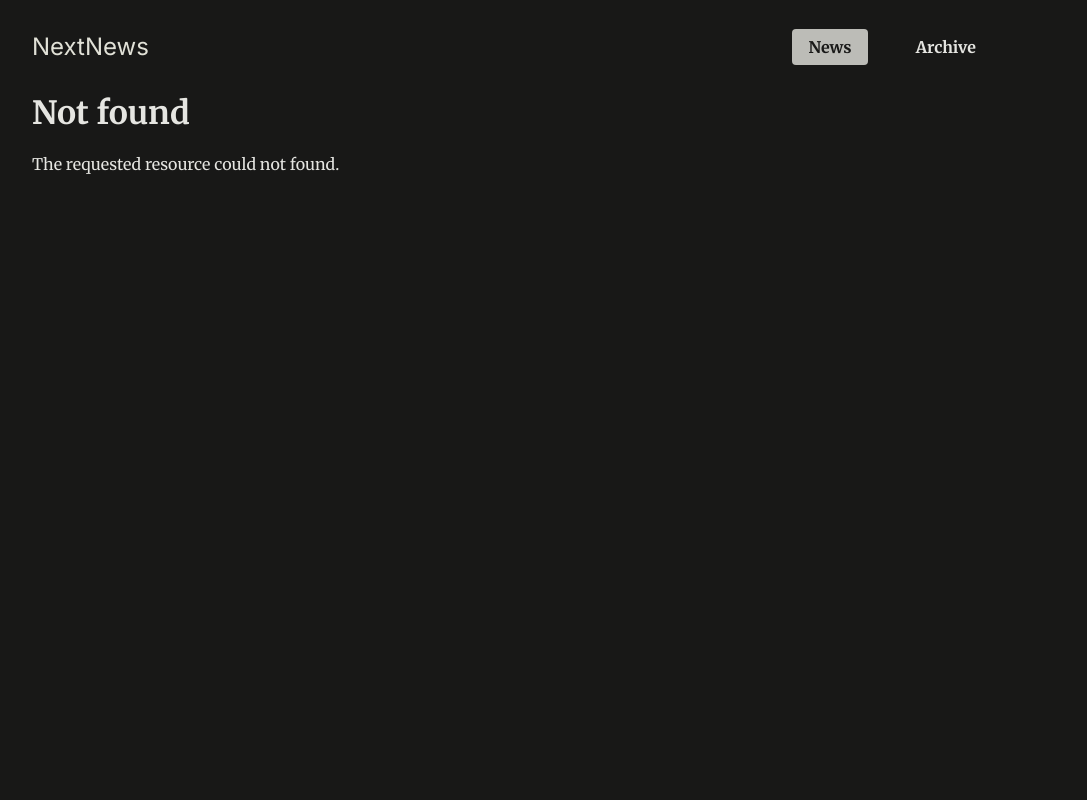
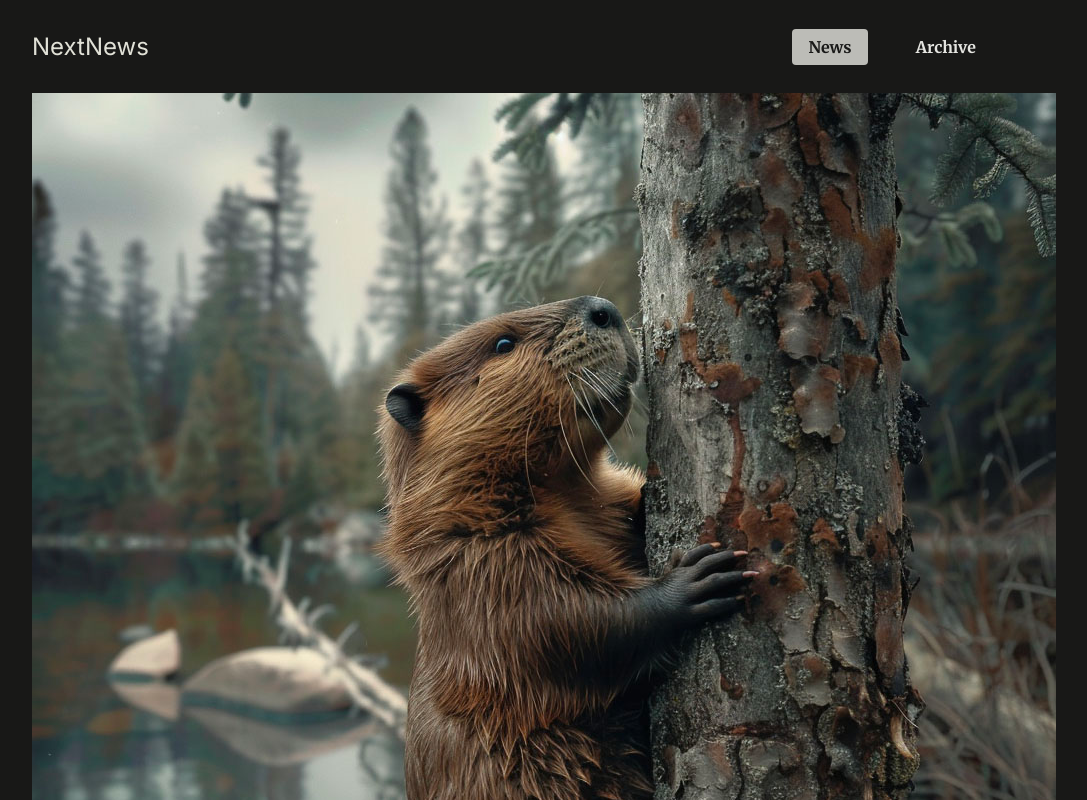
Before and after one commit to devayoub99/Learn-next-js, a Next.js app: page /news/beaver-plague/image in a window 1280 px wide. Before the commit this address had no page. Shown: the top 800 px of the page, without its empty margins (128-1215 px from the left). Built offline with nearby package versions, Linux system fonts and the light colour scheme.

Commit message:
Add a route inside Dynamic route

```diff
--- /dev/null
+++ b/app/news/[slug]/image/page.js
@@ -0,0 +1,18 @@
+import { notFound } from "next/navigation";
+import { DUMMY_NEWS } from "@/dummy-news";
+
+export default function NewsImagePage({ params }) {
+  const { slug } = params;
+
+  const newsData = DUMMY_NEWS.find((item) => item.slug === slug);
+
+  if (!newsData) {
+    notFound();
+  }
+
+  return (
+    <div className="fullscreen-image">
+      <img src={`/images/news/${newsData.image}`} alt={newsData.title} />
+    </div>
+  );
+}
--- a/app/news/[slug]/page.js
+++ b/app/news/[slug]/page.js
@@ -1,4 +1,5 @@
 import { DUMMY_NEWS } from "@/dummy-news";
+import Link from "next/link";
 import { notFound } from "next/navigation";
 
 export default function NewsDetail({ params }) {
@@ -13,7 +14,9 @@
   return (
     <article className="news-article">
       <header>
-        <img src={`/images/news/${newsData.image}`} alt={newsData.title} />
+        <Link href={`/news/${slug}/image`}>
+          <img src={`/images/news/${newsData.image}`} alt={newsData.title} />
+        </Link>
         <h1>{newsData.title}</h1>
         <time date={newsData.data}>{newsData.date}</time>
       </header>
```
